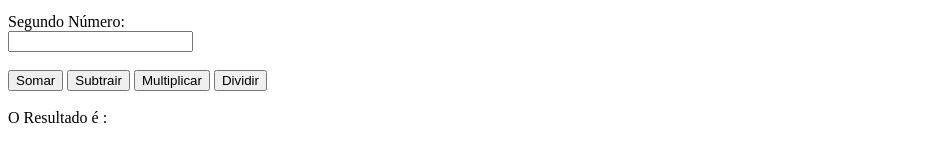
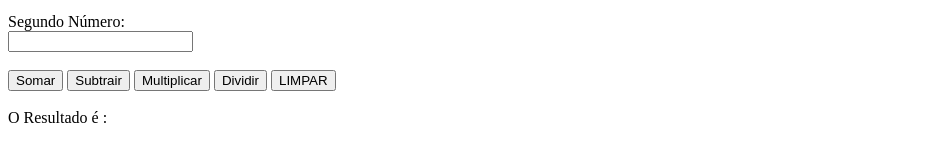
Before and after one commit to danielyvasconcelos/calculadora-simples, a plain HTML site: page index.html in a window 1280 px wide. Shown: the part 124-284 px from the top of the page, without its empty margins (0-949 px from the left). Drawn offline with Linux system fonts and the light colour scheme.

Commit message:
botão limpar adicionado

```diff
--- a/index.html
+++ b/index.html
@@ -17,6 +17,7 @@
         <button onclick="subtrair()">Subtrair</button>
         <button onclick="multiplicar()">Multiplicar</button>
         <button onclick="dividir()">Dividir</button>
+        <button onclick="limpar()">LIMPAR</button>
         <br/> <br/>
         O Resultado é :  <span></span>
     </div>
--- a/scripts.js
+++ b/scripts.js
@@ -18,3 +18,8 @@ function multiplicar(){
 function dividir(){
     resultado.innerHTML= parseInt(numero1.value) / parseInt(numero2.value);
 }
+function limpar(){
+    numero1.value="";
+    numero2.value="";
+
+}
```
